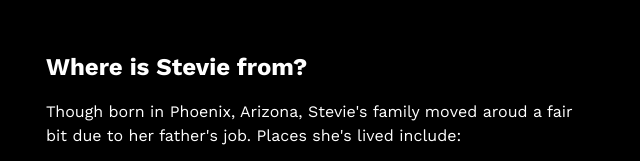
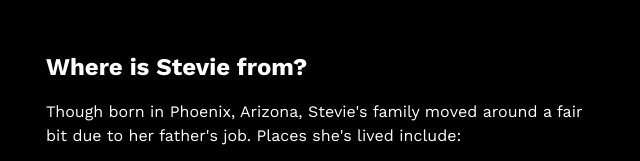
Before and after one commit to caseymm/stevie70, a website: page index.html in a window 1280 px wide. Shown: the part 7568-7729 px from the top of the page, 319-959 px from the left. Drawn offline with nearby package versions, Linux system fonts and the light colour scheme; no server answers.

Commit message:
typo fix

```diff
--- a/index.html
+++ b/index.html
@@ -222,7 +222,7 @@
   <div class="content">
 
     <p class="question">Where is Stevie from?</p>
-    <p class="answer">Though born in Phoenix, Arizona, Stevie's family moved aroud a fair bit due to her father's job.
+    <p class="answer">Though born in Phoenix, Arizona, Stevie's family moved around a fair bit due to her father's job.
     Places she's lived include:</p>
     <ul>
       <li>Albuquerque, New Mexico</li>
```
